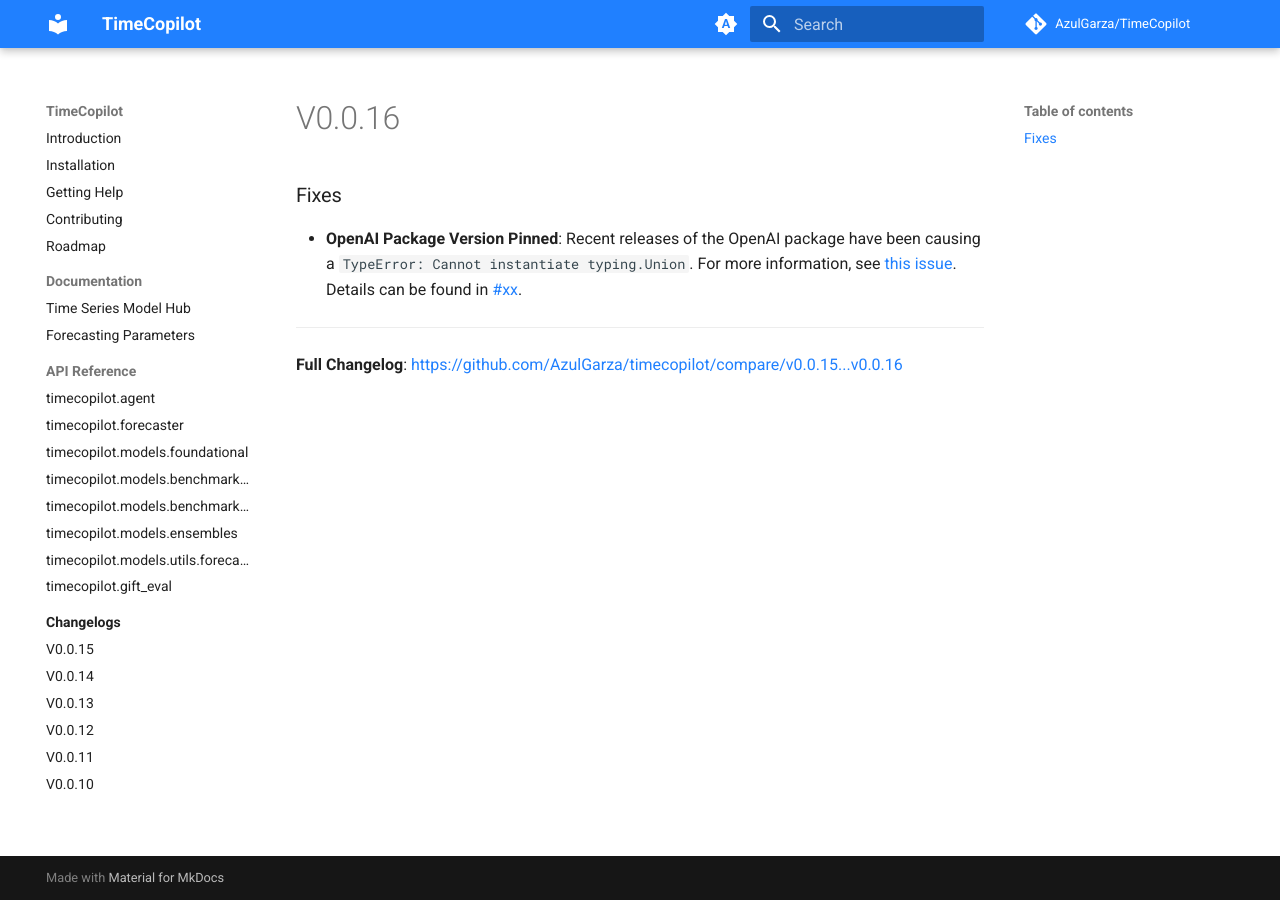
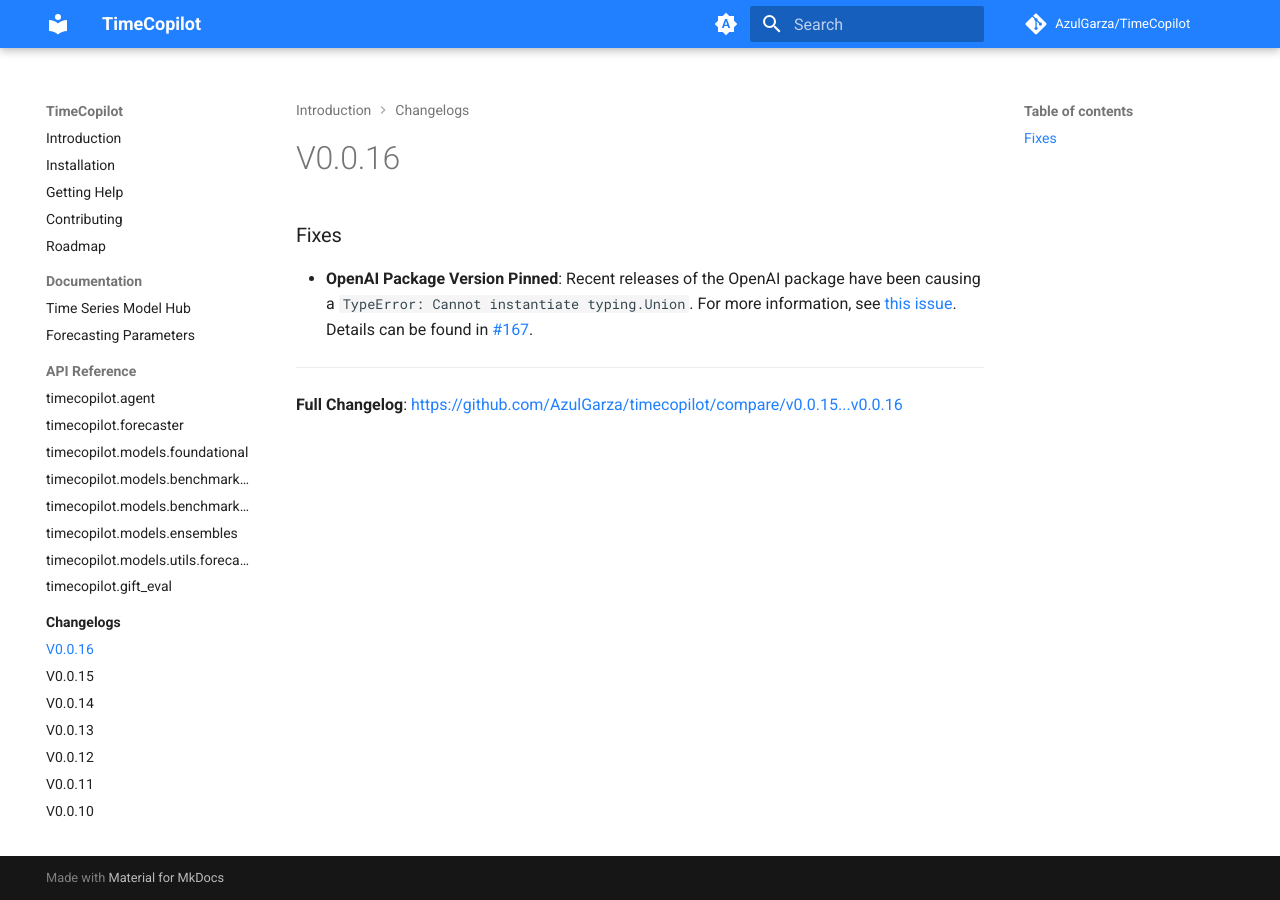
Before and after one commit to mpg05883/timecopilot, an MkDocs documentation site: the page built from docs/changelogs/v0.0.16.md, in a window 1280 px wide. Built offline with MkDocs 1.6.1 and Material for MkDocs 9.7.7, drawn with Linux system fonts in a browser that asks for light colours; comment, search, counter and statistics services are not loaded.

Commit message:
docs: update changelog

```diff
--- a/docs/changelogs/v0.0.16.md
+++ b/docs/changelogs/v0.0.16.md
@@ -1,6 +1,6 @@
 ### Fixes
 
-* **OpenAI Package Version Pinned**: Recent releases of the OpenAI package have been causing a `TypeError: Cannot instantiate typing.Union`. For more information, see [this issue](https://github.com/pydantic/pydantic-ai/issues/2476). Details can be found in [#xx](https://github.com/AzulGarza/timecopilot/pull/xx).
+* **OpenAI Package Version Pinned**: Recent releases of the OpenAI package have been causing a `TypeError: Cannot instantiate typing.Union`. For more information, see [this issue](https://github.com/pydantic/pydantic-ai/issues/2476). Details can be found in [#167](https://github.com/AzulGarza/timecopilot/pull/167).
 
 ---
 
--- a/mkdocs.yml
+++ b/mkdocs.yml
@@ -32,6 +32,7 @@
       - api/gift_eval/gift_eval.md
   - Changelogs:
       - changelogs/index.md
+      - changelogs/v0.0.16.md
       - changelogs/v0.0.15.md
       - changelogs/v0.0.14.md
       - changelogs/v0.0.13.md
```
